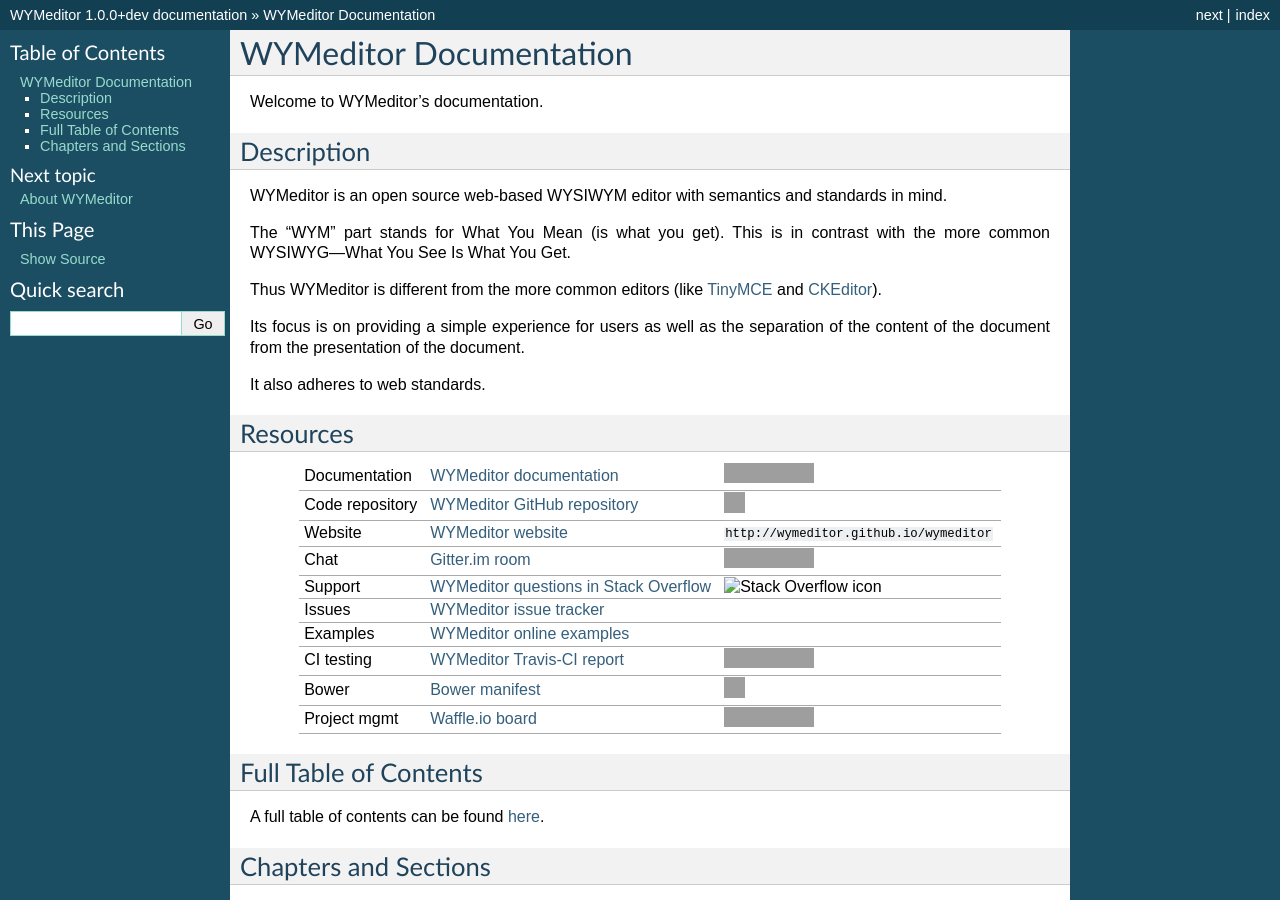
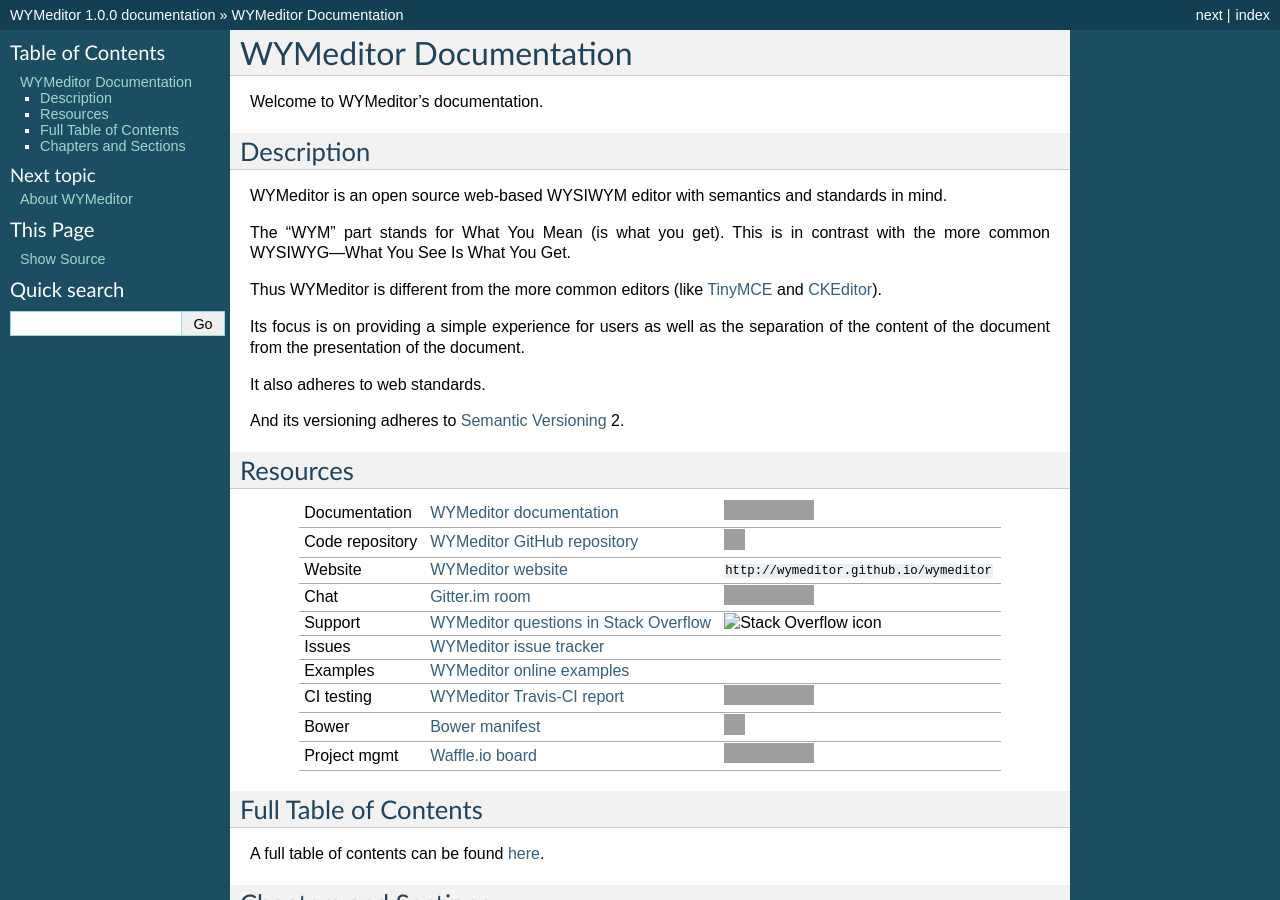
Before and after one commit to wymeditor/wymeditor, a Sphinx documentation site: the page built from docs/index.rst, in a window 1280 px wide and 900 px high, cut to the strip 0-900 px from the top of the window. Built offline with Sphinx 7.4.7, drawn with Linux system fonts in a browser that asks for light colours; some of the changed text lies outside the part shown; grey boxes are pictures that could not be loaded.

Commit message:
Prepare for 1.0.0 release

```diff
--- a/README.rst
+++ b/README.rst
@@ -23,8 +23,11 @@
 
 It also adheres to web standards.
 
+And its versioning adheres to `Semantic Versioning`_ 2.
+
 .. _TinyMCE: http://www.tinymce.com/
 .. _CKEditor: http://ckeditor.com/
+.. _Semantic Versioning: http://semver.org/
 
 .. _resources:
 
--- a/bower.json
+++ b/bower.json
@@ -1,6 +1,6 @@
 {
   "name": "wymeditor",
-  "version": "1.0.0+dev",
+  "version": "1.0.0",
   "keywords": [
     "semantic",
     "wysiwym",
--- a/docs/conf.py
+++ b/docs/conf.py
@@ -54,7 +54,7 @@
 # The short X.Y version.
 version = '1.0'
 # The full version, including alpha/beta/rc tags.
-release = '1.0.0+dev'
+release = '1.0.0'
 
 # There are two options for replacing |today|: either, you set today to some
 # non-false value, then it is used:
--- a/package.json
+++ b/package.json
@@ -1,7 +1,7 @@
 {
   "name": "wymeditor",
   "description": "Pure js cross-browser WYSIWYM editor with a focus on the clean separation of content and styling.",
-  "version": "1.0.0+dev",
+  "version": "1.0.0",
   "homepage": "http://wymeditor.github.io/wymeditor/",
   "repository": [
     {
```
Also changed, not shown: CHANGELOG.md (+6 -1 lines), 3 other files.
